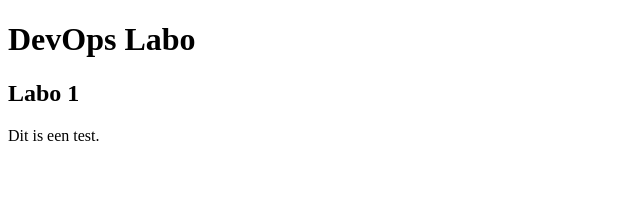
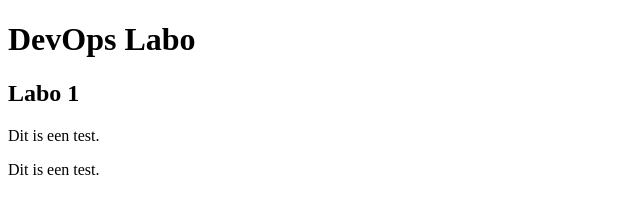
Before and after one commit to DaanDeMot/DevOpsLabo1, a plain HTML site: page index.html in a window 1280 px wide. Shown: the whole page, without its empty margins (0-640 px from the left). Drawn offline with Linux system fonts and the light colour scheme.

Commit message:
zien of alles werkt

```diff
--- a/index.html
+++ b/index.html
@@ -12,6 +12,7 @@
       <section>
           <h2>Labo 1</h2>
           <p>Dit is een test.</p>
+          <p>Dit is een test.</p>
       </section>
 
    </main>
```
